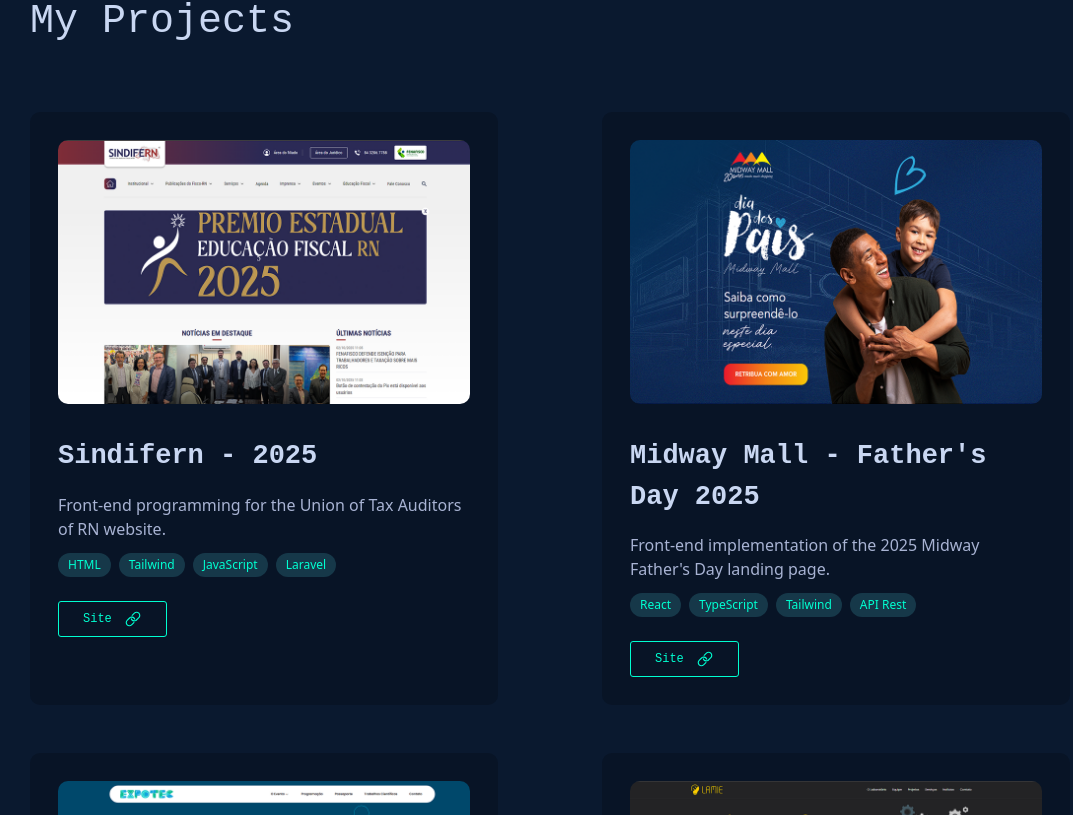
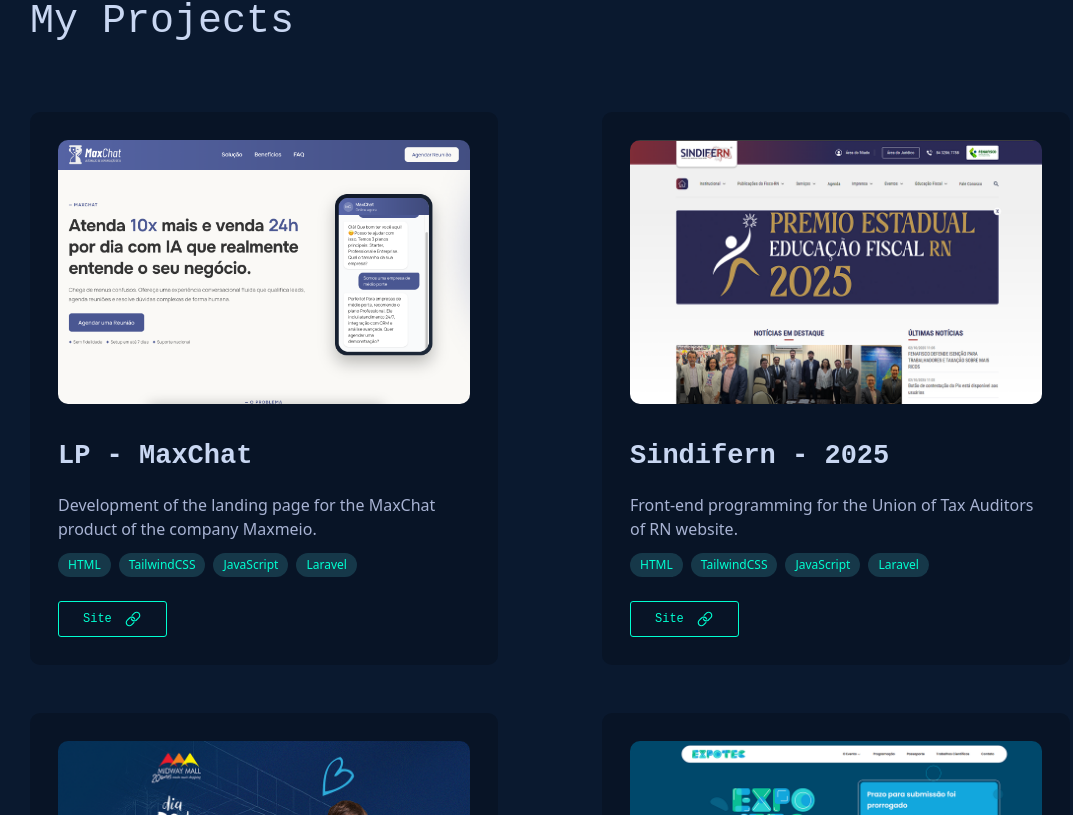
Before and after one commit to lucasbrito0611/Portfolio, a React (Vite) app: page / in a window 1280 px wide. Shown: the part 1385-2200 px from the top of the page, without its empty margins (90-1163 px from the left). Built offline with nearby package versions, Linux system fonts and the light colour scheme; no server answers.

Commit message:
atualização projetos e curriculo bilingue

```diff
--- a/src/components/Project.jsx
+++ b/src/components/Project.jsx
@@ -12,7 +12,7 @@
     return (
         <div className='flex dt:flex-row flex-col dt:items-center gap-8 dt:px-5 nt-lg:px-15 px-7 py-7 rounded-[10px] dt:w-[49%] pj:w-[45%] bg-[#081426]'>
             <div className='dt:w-1/2'>
-                <img src={image} alt="Imagem do projeto" className='w-full rounded-[10px]'/>
+                <img src={image} alt="Imagem do projeto" className='w-full aspect-[390/250] object-cover rounded-[10px]'/>
             </div>
             <div className='flex flex-col gap-4 dt:w-1/2'>
                 <h4 className='text-light-blue text-[27px] font-fira-code font-semibold'>{t(title)}</h4>
--- a/src/components/sections/Hero.jsx
+++ b/src/components/sections/Hero.jsx
@@ -55,7 +55,7 @@
                     {t("home.hero.description")}
                 </motion.p>
                 <motion.div variants={slideInFromBottom(1, 1)} initial="hidden" whileInView="visible" viewport={{ once: true }}>
-                    <a href="https://drive.google.com/file/d/15tFoiZ-JDQuQJbuQZJoTwkq-YHsa1kdp/view?usp=sharing" target='_blank'>
+                    <a href={t('home.hero.cv_link')} target='_blank'>
                         <Button text={t('home.hero.cv_text')} icon={downloadIcon} title={t('home.hero.cv_title')} />
                     </a>
                 </motion.div>
--- a/src/data/projects.js
+++ b/src/data/projects.js
@@ -1,3 +1,4 @@
+import maxchatImg from '../assets/projects/maxchat.png'
 import sindifernImg from '../assets/projects/sindifern.png'
 import diadosPaisImg from '../assets/projects/dia-dos-pais.png'
 import expotecImg from '../assets/projects/expotec.png'
@@ -12,11 +13,21 @@
 import calculadoraImg from '../assets/projects/calculadora.png'
 import toDoListImg from '../assets/projects/to-do-list.png'
 
+const maxchat = {
+    image: maxchatImg,
+    title: 'projects.maxchat.title',
+    description: 'projects.maxchat.description',
+    technologies: ['HTML', 'TailwindCSS', 'JavaScript', 'Laravel'],
+    buttons: {
+        site: 'https://maxchat.maxads.digital/',
+    }
+}
+
 const sindifern = {
     image: sindifernImg,
     title: 'projects.sindifern.title',
     description: 'projects.sindifern.description',
-    technologies: ['HTML', 'Tailwind', 'JavaScript', 'Laravel'],
+    technologies: ['HTML', 'TailwindCSS', 'JavaScript', 'Laravel'],
     buttons: {
         site: 'https://sindifern.org.br/',
     }
@@ -26,9 +37,8 @@
     image: diadosPaisImg,
     title: 'projects.diaDosPais.title',
     description: 'projects.diaDosPais.description',
-    technologies: ['React', 'TypeScript', 'Tailwind', 'API Rest'],
+    technologies: ['React', 'TypeScript', 'TailwindCSS', 'API Rest'],
     buttons: {
-        site: 'https://www.midwaymall.com.br/dia-dos-pais/',
     }
 }
 
@@ -151,6 +161,7 @@
 }
 
 export const projects = [
+    maxchat,
     sindifern,
     diaDosPais,
     expotec,
--- a/src/i18n/locales/en/translation.json
+++ b/src/i18n/locales/en/translation.json
@@ -11,7 +11,8 @@
             "position": "Full Stack Developer",
             "description": "Computer Technician specialized in Internet Technologies, I develop complete web applications, working both on the front-end with React, JS and TS, and on the back-end with Python + Django REST and PHP + Laravel.",
             "cv_text": "Resume",
-            "cv_title": "Download Resume"
+            "cv_title": "Download Resume",
+            "cv_link": "https://drive.google.com/file/d/1gR84H48gWxPHC7fG3CwGs8xQZJY87JIe/view?usp=drive_link"
         },
         "about": {
             "title": "About Me",
@@ -34,6 +35,10 @@
         }
     },
     "projects": {
+        "maxchat": {
+            "title": "LP - MaxChat",
+            "description": "Development of the landing page for the MaxChat product of the company Maxmeio."
+        },
         "sindifern": {
             "title": "Sindifern - 2025",
             "description": "Front-end programming for the Union of Tax Auditors of RN website."
--- a/src/i18n/locales/pt/translation.json
+++ b/src/i18n/locales/pt/translation.json
@@ -11,7 +11,8 @@
             "position": "Desenvolvedor Full Stack",
             "description": "Técnico em Informática para Internet, eu desenvolvo aplicações web completas, atuando tanto no front-end com React, JS e TS, quanto no back-end com Python + Django REST e PHP + Laravel.",
             "cv_text": "Currículo",
-            "cv_title": "Baixar Currículo"
+            "cv_title": "Baixar Currículo",
+            "cv_link": "https://drive.google.com/file/d/15tFoiZ-JDQuQJbuQZJoTwkq-YHsa1kdp/view?usp=sharing"
         },
         "about": {
             "title": "Sobre Mim",
@@ -34,6 +35,10 @@
         }
     },
     "projects": {
+        "maxchat": {
+            "title": "LP - MaxChat",
+            "description": "Desenvolvimento da landing page do produto MaxChat da empresa Maxmeio."
+        },
         "sindifern": {
             "title": "Sindifern - 2025",
             "description": "Programação do front-end do site do Sindicato dos Auditores Fiscais do RN."
```
Also changed, not shown: src/assets/projects/maxchat.png (added).
